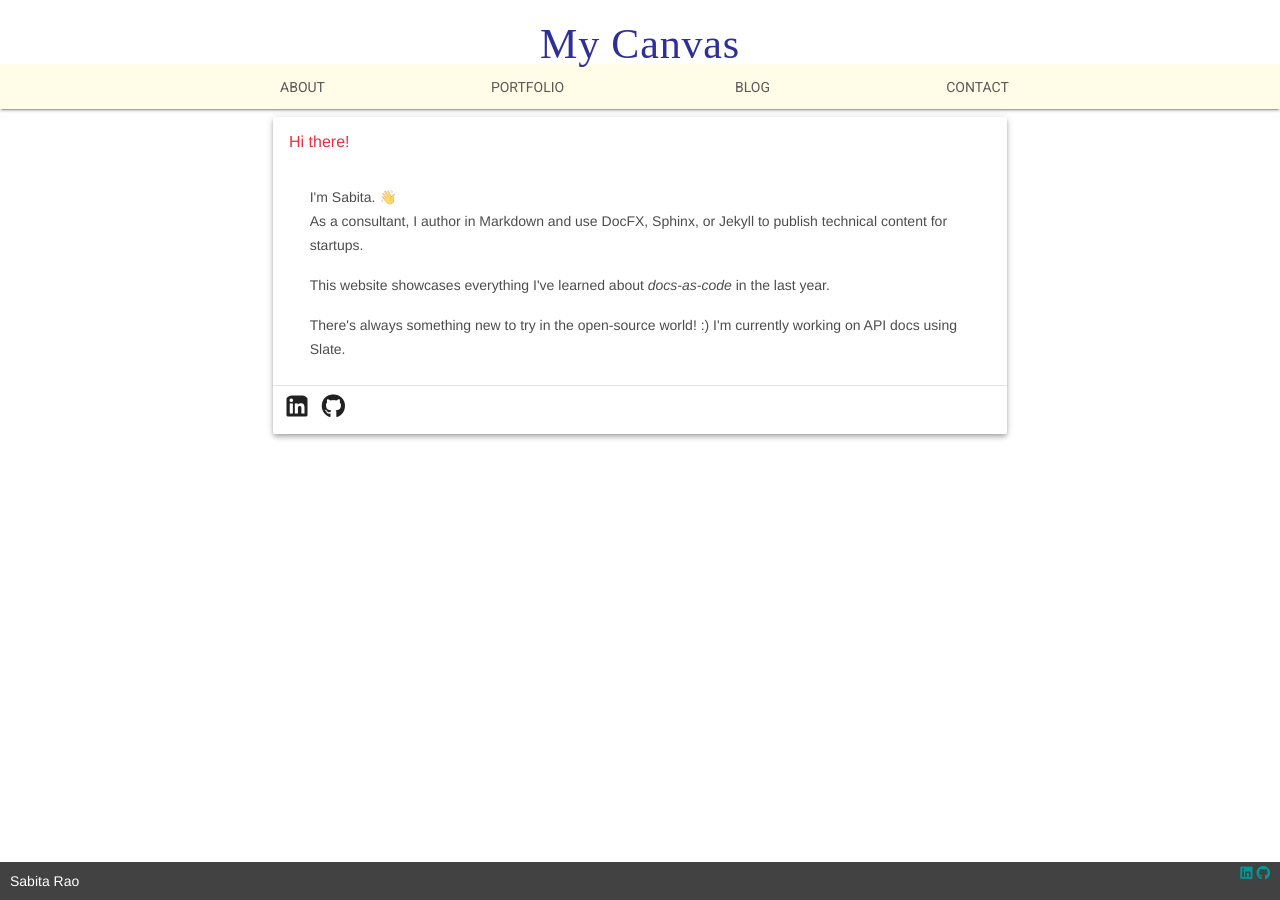
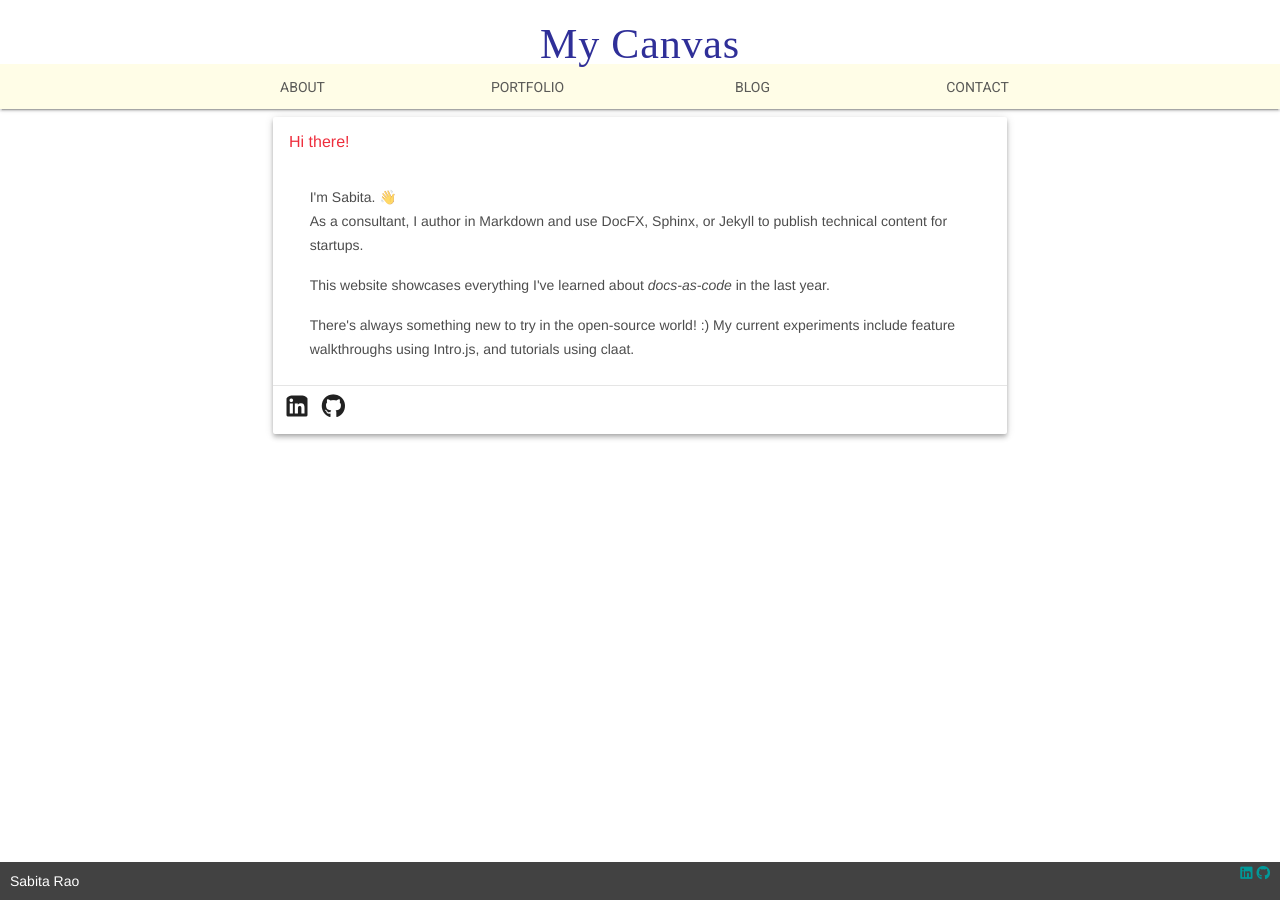
Before and after one commit to sabitarao/sabitarao.github.io, a Jekyll site: the page built from index.html, in a window 1280 px wide. Built offline with Jekyll 4.4.1, drawn with Linux system fonts in a browser that asks for light colours; nearby versions of some CDN libraries; emoji names are drawn with the system emoji font; some web fonts are replaced.

```diff
--- a/_projects/markdown-docfx.html
+++ b/_projects/markdown-docfx.html
@@ -7,7 +7,7 @@ tags:
 - HTML
 - CSS
 show: true
-order: 3
+order: 4
 ---
 <p><a href="https://sabitarao.github.io/docfx" target="_blank"><img src="/assets/docfx.png" width="255px" border="1" alt="docfx page screenshot"></a></p>
 <p>Used DocFX and Markdown to republish excerpts from a DITA-based guide that I originally authored using Arbortext Editor.</p>
--- a/_projects/markdown-sphinx.html
+++ b/_projects/markdown-sphinx.html
@@ -7,7 +7,7 @@ tags:
 - CSS
 - Python
 show: true
-order: 2
+order: 3
 ---
 <p><a href="https://sabitarao.github.io/sphinx" target="_blank"><img src="/assets/sphinx.png" width="255px" border="1" alt="sphinx website screenshot"></a></p>
 <p>Used Sphinx and Markdown to republish excerpts from my DITA-based guide. Added custom CSS and reST tabs.</p>
--- a/_projects/personal-website.html
+++ b/_projects/personal-website.html
@@ -10,5 +10,5 @@ tags:
 show: true
 order: 1
 ---
-<p><a href="https://sabitarao.github.io/" target="_blank"><img src="/assets/my-canvas.png" width="255px" border="1" alt="github page screenshot"></a></p>
+<p><a href="https://sabitarao.github.io/projects/"><img src="/assets/my-canvas.png" width="255px" border="1" alt="github page screenshot"></a></p>
 <p>Modified a <a href="https://getmdl.io/templates/portfolio/index.html" target="_blank">Material Design template</a> to suit Jekyll, Liquid, and Github Pages. <br> Inspired by <a href = "https://rachelmad.github.io/entries/2016/08/14/material-design-jekyll" target="_blank">this post</a>!<br></p>
--- a/index.html
+++ b/index.html
@@ -12,7 +12,7 @@ title: "Hi there!"
 <p>I'm Sabita. :wave:<br>
 As a consultant, I author in Markdown and use DocFX, Sphinx, or Jekyll to publish technical content for startups.</p>
 <p>This website showcases everything I've learned about <i>docs-as-code</i> in the last year.</p>
-<p>There's always something new to try in the open-source world! :) I'm currently working on API docs using Slate.</p>
+<p>There's always something new to try in the open-source world! :) My current experiments include feature walkthroughs using Intro.js, and tutorials using claat.</p>
         </div>
     </div>
     <div class="mdl-card__actions mdl-card--border center-text">
--- a/projects/index.html
+++ b/projects/index.html
@@ -2,7 +2,7 @@
 layout: default
 ---
 <div class="mdl-grid center-items">
-    <div class="mdl-cell mdl-cell--12-col"><p>These writing samples combine content I authored years ago + tools I currently use. Click each card to know more.</p>
+    <div class="mdl-cell mdl-cell--12-col"><p>These writing samples combine content I authored years ago + tools I currently use. Click each image to know more.</p>
 </div>
 </div>
 
@@ -42,6 +42,6 @@ layout: default
 {% endif %}
 {% endfor %}
 <div class="mdl-grid center-items">
-    <div class="mdl-cell mdl-cell--12-col"><p>I'm in the process of adding more project samples (API reference guide, tutorial + demo scripts, how-to guide, info-architecture mindmap, and infographics). <br>What specific examples would you like to see here? Ping me!</p>
+    <div class="mdl-cell mdl-cell--12-col"><p>I'll be adding more project samples (tutorial + demo scripts, how-to guide, info-architecture mindmap, and infographics) soon. <br>What specific examples would you like to see here? Ping me!</p>
 </div>
 </div>
```
Also changed, not shown: _posts/2020-05-01-sabbatical.md (+1 -1 lines), _posts/2020-05-02-learning-to-code.md (added, +22 -0 lines), _projects/code-samples.html (added, +10 -0 lines), _projects/markdown-slate.html (added, +14 -0 lines), assets/coursera-python1.png (added), assets/coursera-python4.png (added), assets/coursera-python5.png (added), assets/fire.gif (added), assets/slate.png (added).
